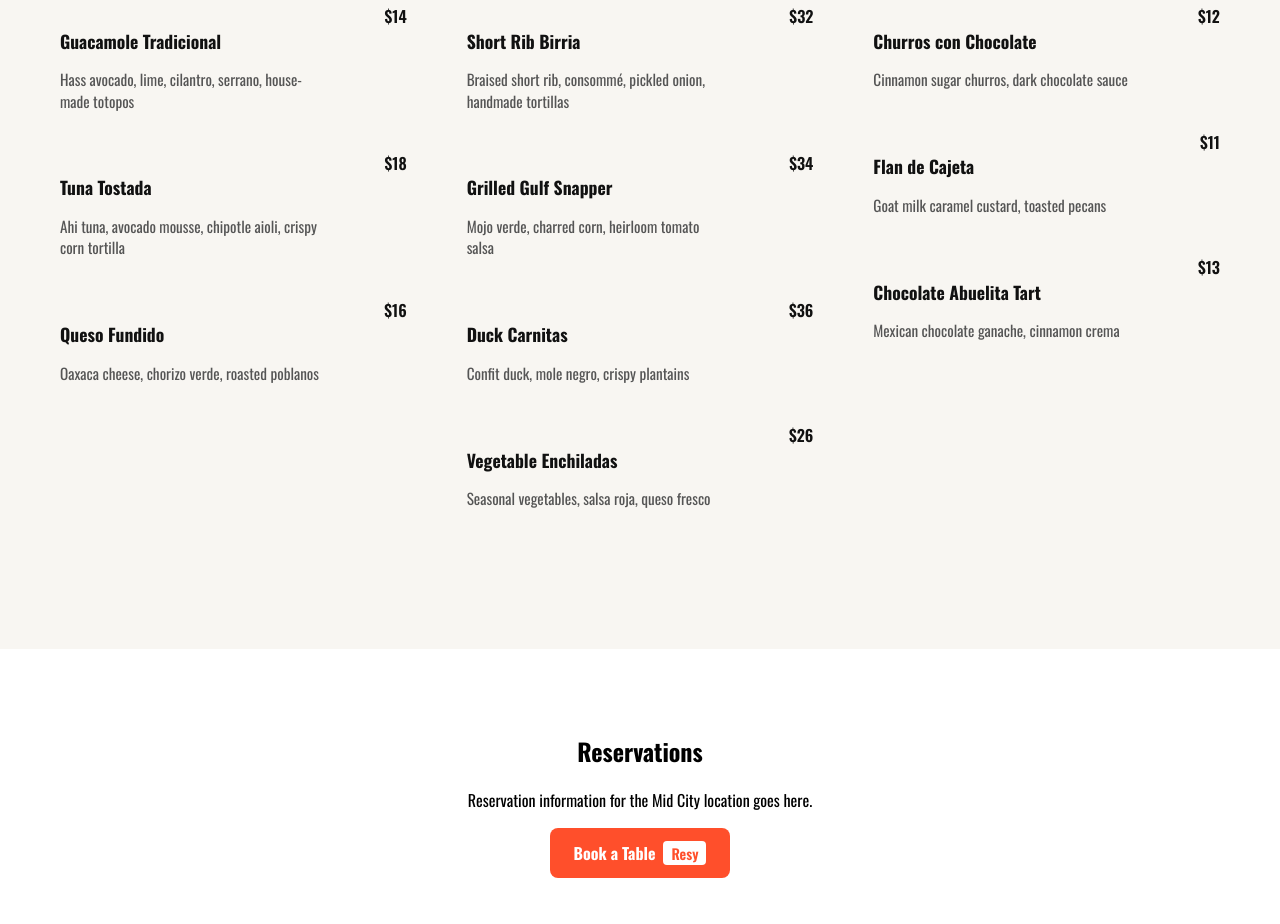
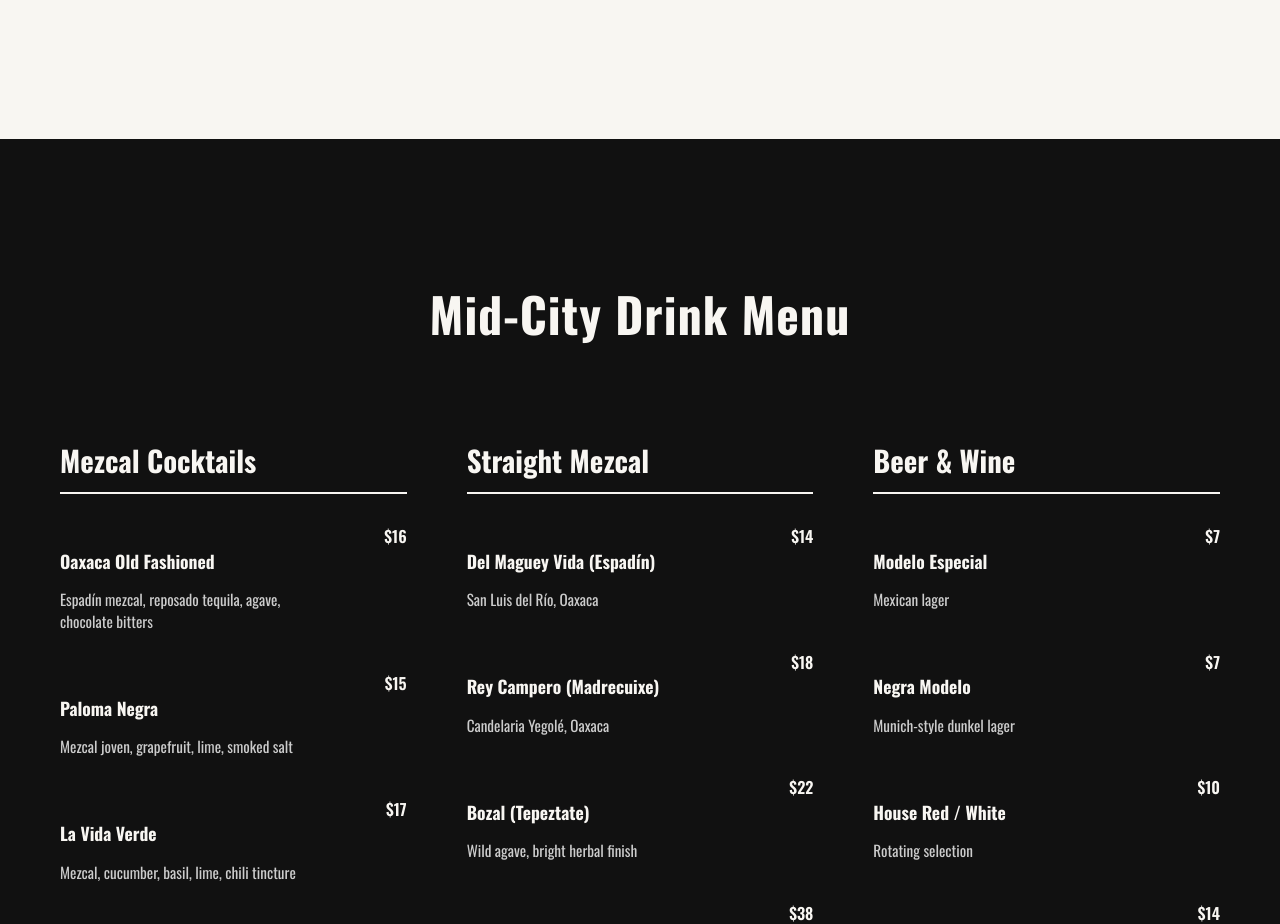
Before and after one commit to ravenhillh/espiritu-site, a React (Vite) app: page /midcity in a window 1280 px wide. Shown: the part 1860-2784 px from the top of the page. Built offline with nearby package versions, Linux system fonts and the light colour scheme; a web font is replaced by a local one.

Commit message:
add drinks and add location link to nav

```diff
--- a/src/components/MidCity.tsx
+++ b/src/components/MidCity.tsx
@@ -30,6 +30,7 @@ const MidCity = () => {
           <a href="#midcity-reservations">Reservations</a>
           <a href="#midcity-order">Order</a>
           <a href="#midcity-drinks">Drinks</a>
+          <a href="#midcity-location">Location and Hours</a>
         </div>
 
         {/* Hamburger */}
@@ -58,6 +59,9 @@ const MidCity = () => {
           </a>
           <a href="#midcity-drinks" onClick={handleClick}>
             Drinks
+          </a>
+          <a href="#midcity-location" onClick={handleClick}>
+            Location and Hours
           </a>
         </div>
       </div>
@@ -100,71 +104,6 @@ const MidCity = () => {
               atmosphere rooted in authenticity.
             </p>
           </div>
-        </div>
-      </section>
-
-      <section id="midcity-location" className="midcity-location-section">
-        {/* MAP */}
-        <div className="midcity-map-container">
-          <iframe
-            title="Mid City Location"
-            src="https://www.google.com/maps/embed?pb=!1m18!1m12!1m3!1d3456.2661252691223!2d-90.10103792474092!3d29.971780974960243!2m3!1f0!2f0!3f0!3m2!1i1024!2i768!4f13.1!3m3!1m2!1s0x8620a540866aa92b%3A0x1748d6ea233fc3e2!2sEspiritu%20Mid-City!5e0!3m2!1sen!2sus!4v1771603764698!5m2!1sen!2sus"
-            width="100%"
-            height="100%"
-            style={{ border: 0 }}
-            allowFullScreen
-            loading="lazy"
-            referrerPolicy="no-referrer-when-downgrade"
-          />
-        </div>
-
-        {/* ADDRESS */}
-        <div className="midcity-location-info">
-          <h2>Visit Us</h2>
-
-          <p className="midcity-address">
-            139 S Cortez St.
-            <br />
-            New Orleans, LA 70119
-          </p>
-
-          <a
-            href="https://maps.google.com"
-            target="_blank"
-            rel="noopener noreferrer"
-            className="midcity-directions-link"
-          >
-            Get Directions
-          </a>
-        </div>
-
-        {/* HOURS */}
-        <div className="midcity-hours">
-          <h2>Hours</h2>
-
-          <ul>
-            <li>
-              <span>Monday</span> <span>Closed</span>
-            </li>
-            <li>
-              <span>Tuesday</span> <span>3pm – 10pm</span>
-            </li>
-            <li>
-              <span>Wednesday</span> <span>3pm – 10pm</span>
-            </li>
-            <li>
-              <span>Thursday</span> <span>3pm – 10pm</span>
-            </li>
-            <li>
-              <span>Friday</span> <span>3pm – 10pm</span>
-            </li>
-            <li>
-              <span>Saturday</span> <span>10am – 3pm</span>
-            </li>
-            <li>
-              <span>Sunday</span> <span>10am – 3pm</span>
-            </li>
-          </ul>
         </div>
       </section>
 
@@ -274,6 +213,127 @@ const MidCity = () => {
         </div>
       </section>
 
+      {/* DRINKS MENU SECTION */}
+
+      <section id="midcity-drinks" className="midcity-menu-section">
+        <h2 className="midcity-menu-title">Mid-City Drink Menu</h2>
+
+        <div className="midcity-menu-grid">
+          {/* MEZCAL COCKTAILS */}
+          <div className="midcity-menu-category">
+            <h3>Mezcal Cocktails</h3>
+
+            <div className="midcity-menu-item">
+              <div>
+                <h4>Oaxaca Old Fashioned</h4>
+                <p>
+                  Espadín mezcal, reposado tequila, agave, chocolate bitters
+                </p>
+              </div>
+              <span>$16</span>
+            </div>
+
+            <div className="midcity-menu-item">
+              <div>
+                <h4>Paloma Negra</h4>
+                <p>Mezcal joven, grapefruit, lime, smoked salt</p>
+              </div>
+              <span>$15</span>
+            </div>
+
+            <div className="midcity-menu-item">
+              <div>
+                <h4>La Vida Verde</h4>
+                <p>Mezcal, cucumber, basil, lime, chili tincture</p>
+              </div>
+              <span>$17</span>
+            </div>
+
+            <div className="midcity-menu-item">
+              <div>
+                <h4>Smoked Pineapple Margarita</h4>
+                <p>Mezcal, grilled pineapple, lime, ancho chili</p>
+              </div>
+              <span>$16</span>
+            </div>
+          </div>
+
+          {/* STRAIGHT MEZCAL */}
+          <div className="midcity-menu-category">
+            <h3>Straight Mezcal</h3>
+
+            <div className="midcity-menu-item">
+              <div>
+                <h4>Del Maguey Vida (Espadín)</h4>
+                <p>San Luis del Río, Oaxaca</p>
+              </div>
+              <span>$14</span>
+            </div>
+
+            <div className="midcity-menu-item">
+              <div>
+                <h4>Rey Campero (Madrecuixe)</h4>
+                <p>Candelaria Yegolé, Oaxaca</p>
+              </div>
+              <span>$18</span>
+            </div>
+
+            <div className="midcity-menu-item">
+              <div>
+                <h4>Bozal (Tepeztate)</h4>
+                <p>Wild agave, bright herbal finish</p>
+              </div>
+              <span>$22</span>
+            </div>
+
+            <div className="midcity-menu-item">
+              <div>
+                <h4>Clase Azul Guerrero</h4>
+                <p>Rare papalote agave expression</p>
+              </div>
+              <span>$38</span>
+            </div>
+          </div>
+
+          {/* BEER & WINE */}
+          <div className="midcity-menu-category">
+            <h3>Beer & Wine</h3>
+
+            <div className="midcity-menu-item">
+              <div>
+                <h4>Modelo Especial</h4>
+                <p>Mexican lager</p>
+              </div>
+              <span>$7</span>
+            </div>
+
+            <div className="midcity-menu-item">
+              <div>
+                <h4>Negra Modelo</h4>
+                <p>Munich-style dunkel lager</p>
+              </div>
+              <span>$7</span>
+            </div>
+
+            <div className="midcity-menu-item">
+              <div>
+                <h4>House Red / White</h4>
+                <p>Rotating selection</p>
+              </div>
+              <span>$10</span>
+            </div>
+
+            <div className="midcity-menu-item">
+              <div>
+                <h4>Premium Mexican Red Blend</h4>
+                <p>Full-bodied, oak-aged</p>
+              </div>
+              <span>$14</span>
+            </div>
+          </div>
+        </div>
+      </section>
+
       {/* RESERVATIONS SECTION */}
       <section id="midcity-reservations" className="midcity-section light">
         <h2>Reservations</h2>
@@ -293,14 +353,69 @@ const MidCity = () => {
           Start Order
         </a>
       </section>
+      <section id="midcity-location" className="midcity-location-section">
+        {/* MAP */}
+        <div className="midcity-map-container">
+          <iframe
+            title="Mid City Location"
+            src="https://www.google.com/maps/embed?pb=!1m18!1m12!1m3!1d3456.2661252691223!2d-90.10103792474092!3d29.971780974960243!2m3!1f0!2f0!3f0!3m2!1i1024!2i768!4f13.1!3m3!1m2!1s0x8620a540866aa92b%3A0x1748d6ea233fc3e2!2sEspiritu%20Mid-City!5e0!3m2!1sen!2sus!4v1771603764698!5m2!1sen!2sus"
+            width="100%"
+            height="100%"
+            style={{ border: 0 }}
+            allowFullScreen
+            loading="lazy"
+            referrerPolicy="no-referrer-when-downgrade"
+          />
+        </div>
 
-      {/* DRINKS MENU SECTION */}
-      <section id="midcity-drinks" className="midcity-section dark">
-        <h2>Drinks Menu</h2>
-        <p>
-          Cocktails, beer, wine, and more. Replace with your DrinkMenu component
-          later.
-        </p>
+        {/* ADDRESS */}
+        <div className="midcity-location-info">
+          <h2>Visit Us</h2>
+
+          <p className="midcity-address">
+            139 S Cortez St.
+            <br />
+            New Orleans, LA 70119
+          </p>
+
+          <a
+            href="https://maps.google.com"
+            target="_blank"
+            rel="noopener noreferrer"
+            className="midcity-directions-link"
+          >
+            Get Directions
+          </a>
+        </div>
+
+        {/* HOURS */}
+        <div className="midcity-hours">
+          <h2>Hours</h2>
+
+          <ul>
+            <li>
+              <span>Monday</span> <span>Closed</span>
+            </li>
+            <li>
+              <span>Tuesday</span> <span>3pm – 10pm</span>
+            </li>
+            <li>
+              <span>Wednesday</span> <span>3pm – 10pm</span>
+            </li>
+            <li>
+              <span>Thursday</span> <span>3pm – 10pm</span>
+            </li>
+            <li>
+              <span>Friday</span> <span>3pm – 10pm</span>
+            </li>
+            <li>
+              <span>Saturday</span> <span>10am – 3pm</span>
+            </li>
+            <li>
+              <span>Sunday</span> <span>10am – 3pm</span>
+            </li>
+          </ul>
+        </div>
       </section>
     </div>
   );
--- a/src/index.css
+++ b/src/index.css
@@ -1045,6 +1045,19 @@ button:focus-visible {
   white-space: nowrap;
 }
 
+#midcity-drinks {
+  background-color: #111;
+  color: #f8f6f2;
+}
+
+#midcity-drinks .midcity-menu-category h3 {
+  border-bottom: 2px solid #f8f6f2;
+}
+
+#midcity-drinks .midcity-menu-item p {
+  color: #ccc;
+}
+
 html {
   scroll-behavior: smooth;
 }
```
